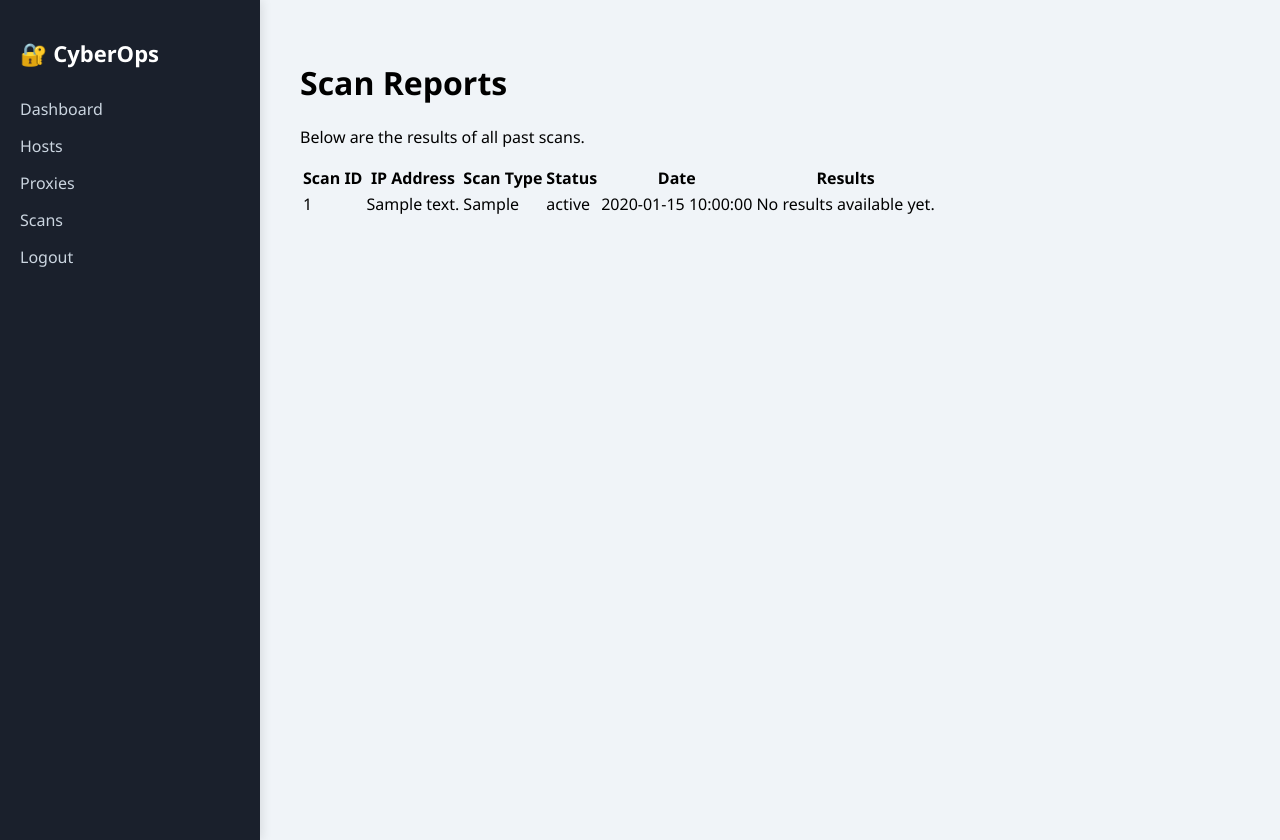
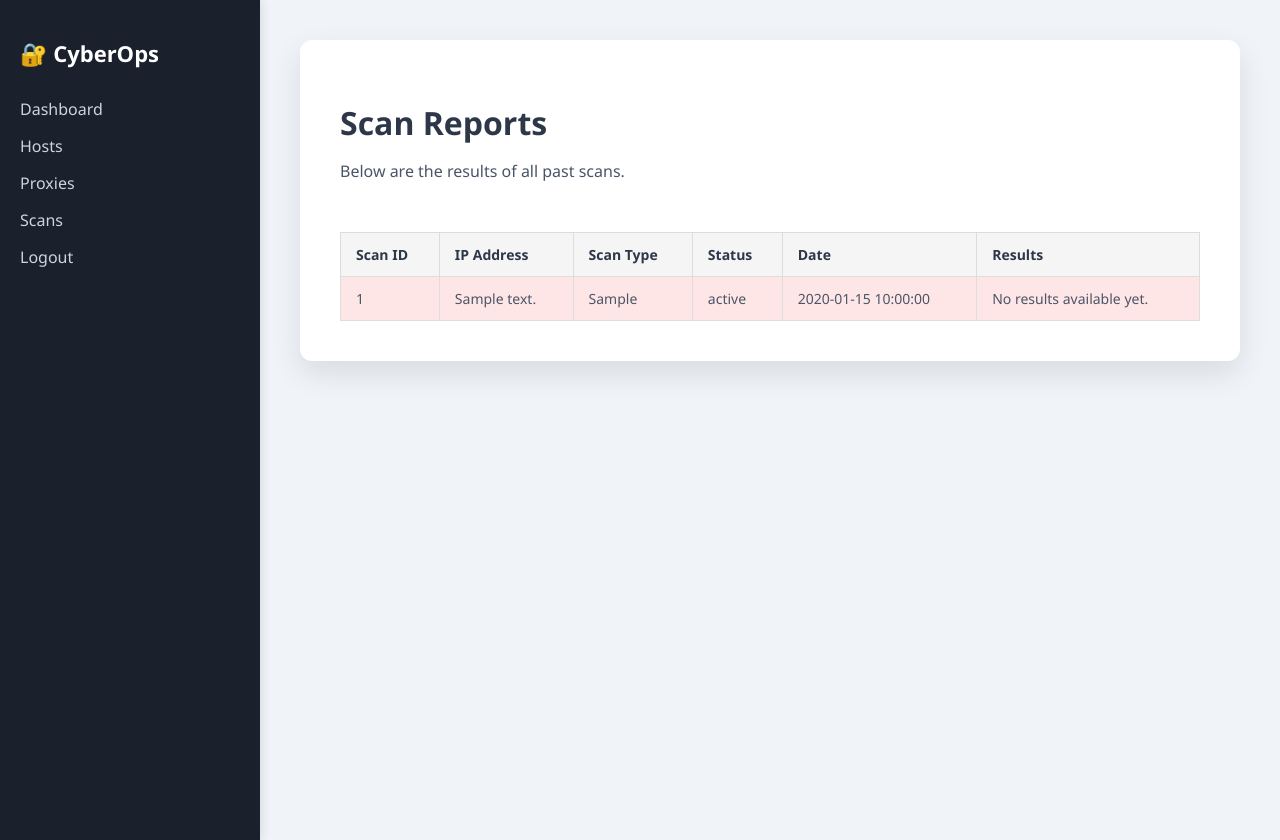
Before and after one commit to LM-Codespace/Dashboard-Flask, a Flask app: page /scans/reports in a window 1280 px wide. Run offline with Flask 3, Linux system fonts and the light colour scheme; tables that the repository leaves empty or names only in its code hold one stand-in row (values such as "Sample post").

Commit message:
Update style.css

```diff
--- a/static/style.css
+++ b/static/style.css
@@ -455,3 +455,118 @@ input[type="submit"]:hover {
     font-size: 12px;
     color: #a0aec0;
 }
+/* General Styling */
+.reports-container {
+    padding: 40px;
+    background-color: #ffffff;
+    border-radius: 12px;
+    box-shadow: 0 12px 30px rgba(0, 0, 0, 0.1);
+    margin: auto;
+    max-width: 1200px;
+}
+
+.reports-container h1 {
+    color: #2d3748;
+    font-size: 32px;
+    margin-bottom: 10px;
+}
+
+.reports-container p {
+    color: #4a5568;
+    font-size: 16px;
+    margin-bottom: 30px;
+}
+
+/* Table Styling */
+.table-container {
+    margin-top: 20px;
+    overflow-x: auto;
+}
+
+.reports-table {
+    width: 100%;
+    border-collapse: collapse;
+    margin-top: 20px;
+    font-size: 14px;
+}
+
+.reports-table th,
+.reports-table td {
+    padding: 12px 15px;
+    text-align: left;
+    border: 1px solid #ddd;
+}
+
+.reports-table th {
+    background-color: #f5f5f5;
+    color: #2d3748;
+    font-weight: 600;
+}
+
+.reports-table tr:nth-child(even) {
+    background-color: #f9f9f9;
+}
+
+.reports-table tr:hover {
+    background-color: #f0f0f0;
+}
+
+.reports-table tr.active {
+    background-color: #e6f7e6;
+}
+
+.reports-table tr.inactive {
+    background-color: #ffe6e6;
+}
+
+.reports-table td {
+    font-size: 14px;
+    color: #4a5568;
+}
+
+.reports-table td a {
+    color: #3182ce;
+    text-decoration: none;
+}
+
+.reports-table td a:hover {
+    text-decoration: underline;
+}
+
+/* Buttons & Other Controls */
+.btn {
+    padding: 10px 20px;
+    background-color: #3182ce;
+    color: white;
+    font-weight: bold;
+    border: none;
+    border-radius: 8px;
+    cursor: pointer;
+    transition: background-color 0.3s ease;
+}
+
+.btn:hover {
+    background-color: #2563eb;
+}
+
+.btn-primary {
+    background-color: #3182ce;
+}
+
+.btn-primary:hover {
+    background-color: #2563eb;
+}
+
+.btn-sm {
+    font-size: 12px;
+    padding: 6px 12px;
+    border-radius: 4px;
+}
+
+/* Responsive Design for Tables */
+@media (max-width: 768px) {
+    .reports-table th, .reports-table td {
+        font-size: 12px;
+        padding: 8px 10px;
+    }
+}
```
